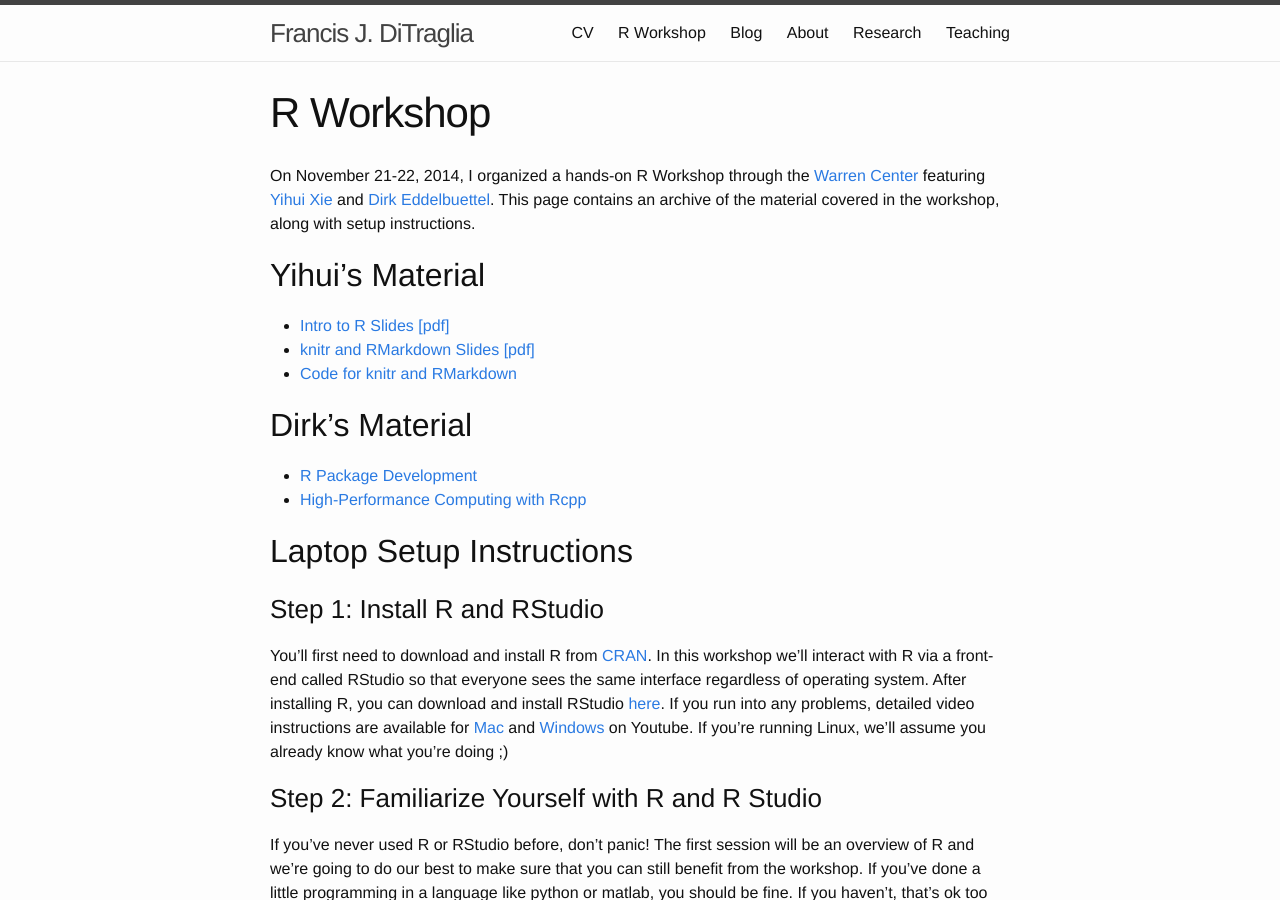
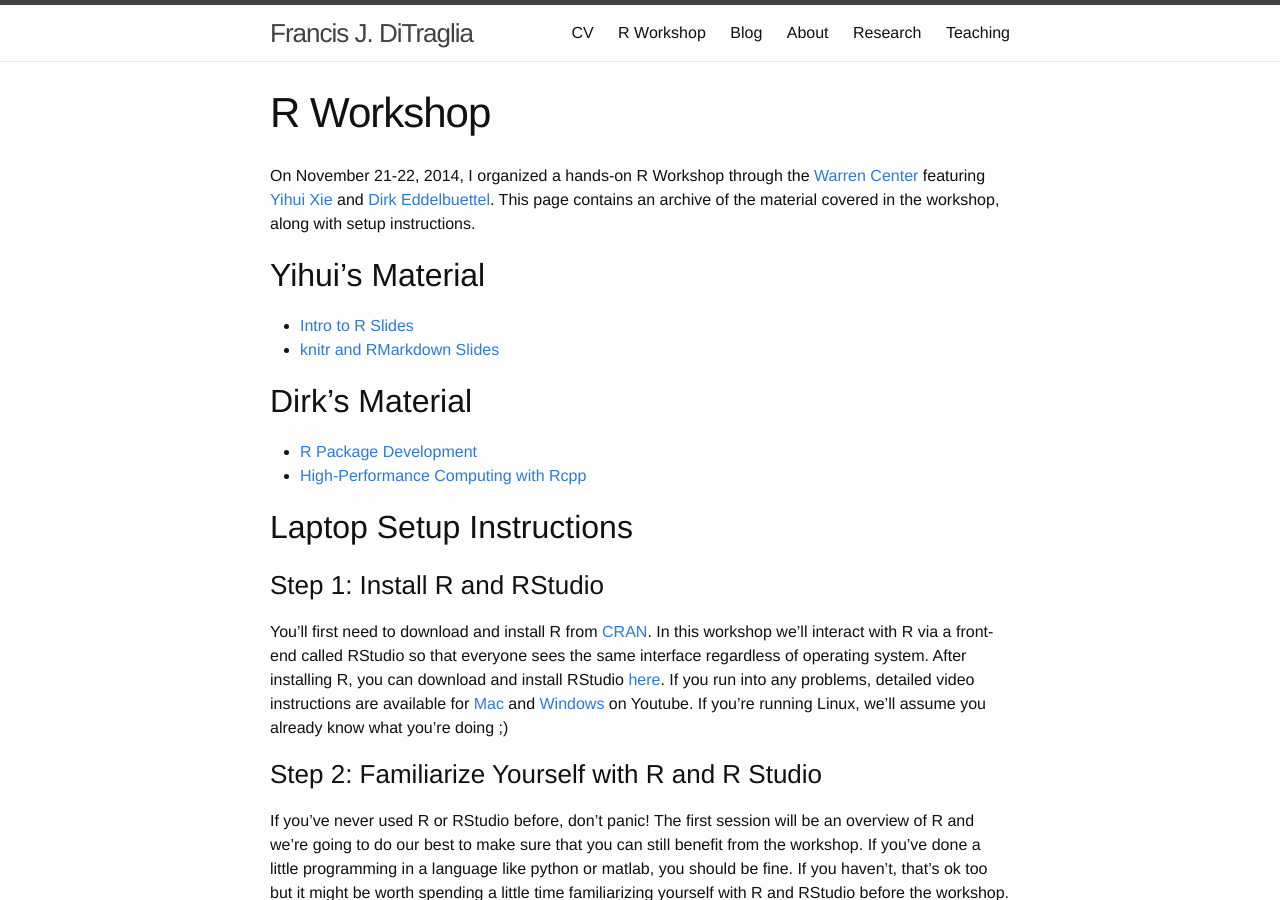
Before and after one commit to fditraglia/fditraglia.github.io, a Jekyll site: the page built from RWorkshop.md, in a window 1280 px wide and 900 px high. Built offline with Jekyll 4.4.1, drawn with Linux system fonts in a browser that asks for light colours.

Commit message:
remove dead links to Yihui's Dropbox

```diff
--- a/RWorkshop.md
+++ b/RWorkshop.md
@@ -9,9 +9,8 @@
 
 ## Yihui's Material
 
-- [Intro to R Slides](http://bit.ly/upenn-r-yihui-1) [[pdf]](http://ditraglia.com/pdf/yihui1.pdf)
-- [knitr and RMarkdown Slides](http://bit.ly/upenn-r-yihui-2) [[pdf]](http://ditraglia.com/pdf/yihui2.pdf)
-- [Code for knitr and RMarkdown](http://bit.ly/upenn-r-yihui-3)
+- [Intro to R Slides](http://ditraglia.com/pdf/yihui1.pdf)
+- [knitr and RMarkdown Slides](http://ditraglia.com/pdf/yihui2.pdf)
 
 ## Dirk's Material
 
```
